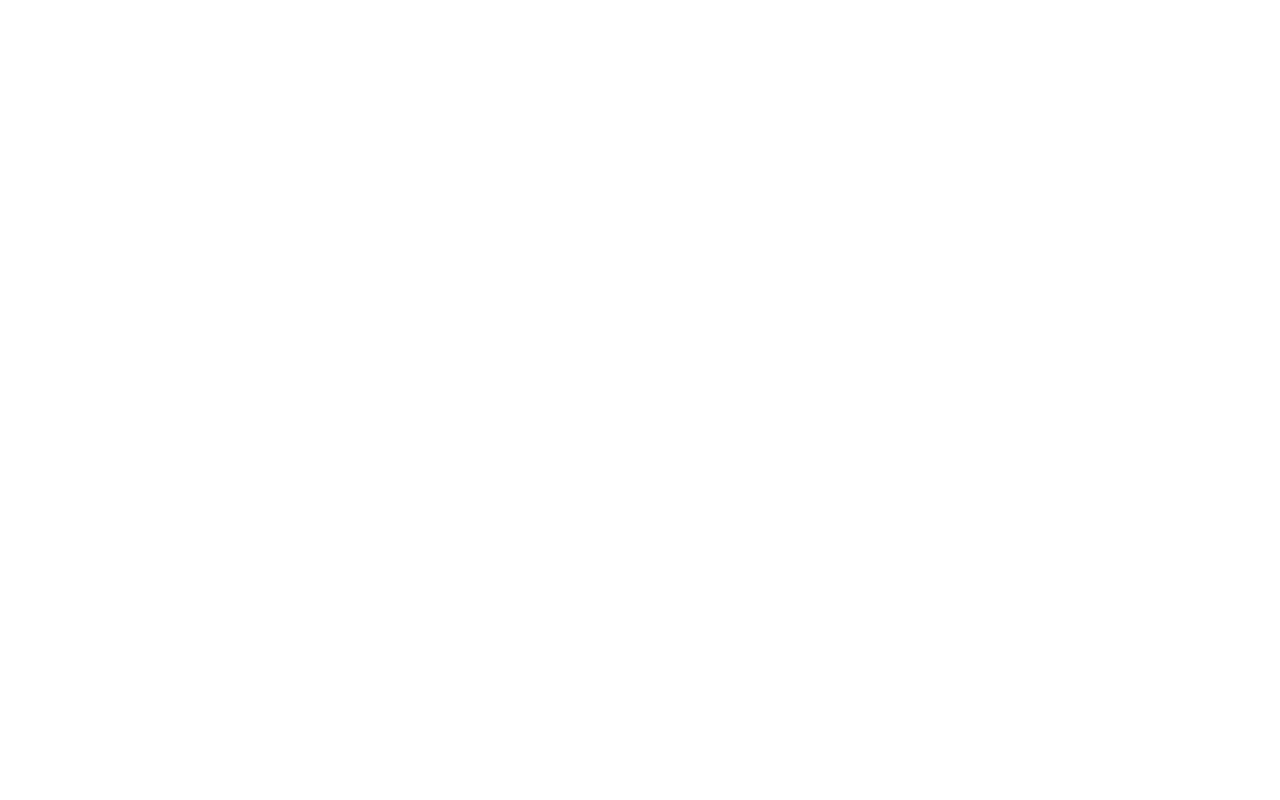
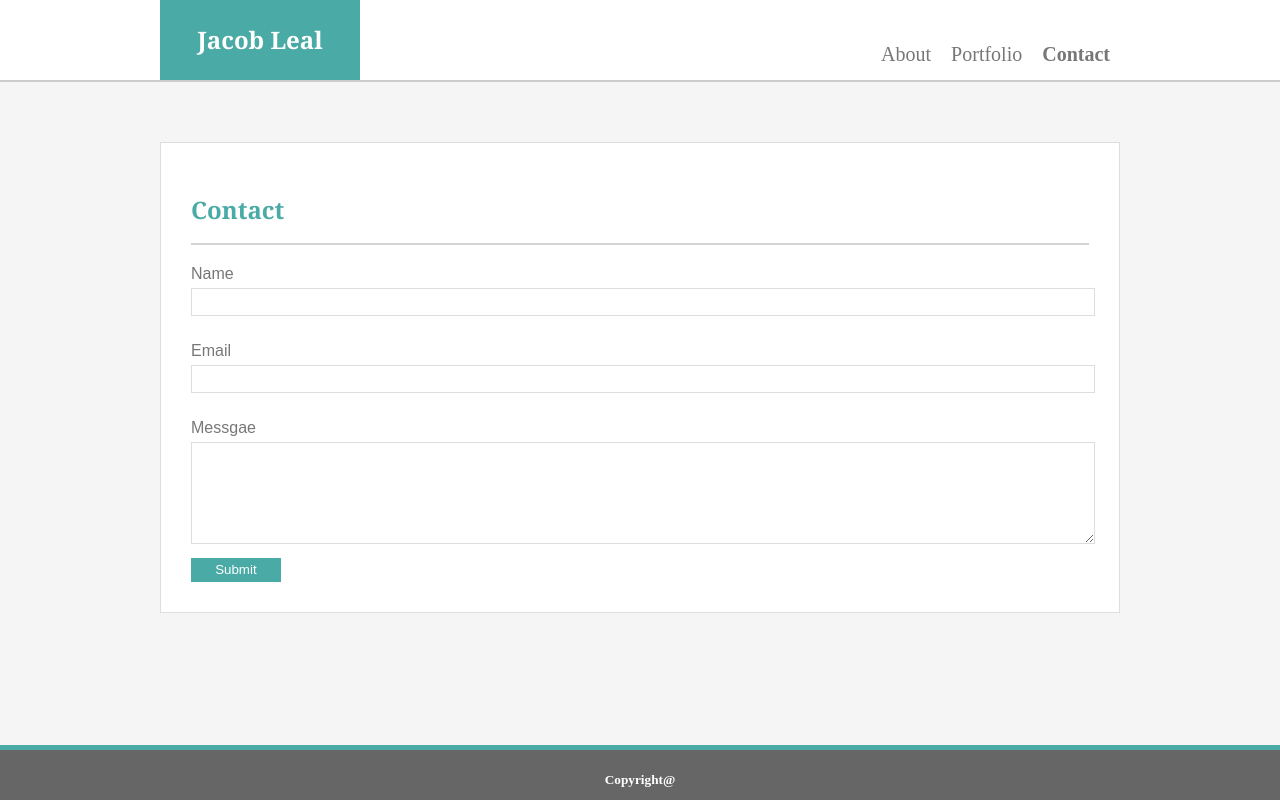
Before and after one commit to LealTX/Basic-Portfolio, a plain HTML site: page contact.html in a window 1280 px wide. Drawn offline with Linux system fonts and the light colour scheme.

Commit message:
Index and Contact Complete 8/11

```diff
--- a/assets/css/style.css
+++ b/assets/css/style.css
@@ -6,14 +6,21 @@ body, html {
 
 img {
     float: left;
-    padding-right: 20px;
-    padding-bottom: 10px;
+    padding-right: 30px;
+    padding-bottom: 5px;
 }
 
-p {
+.mainText {
     font-family: 'Arial', 'Helvetica Neue', Helvetica, sans-serif;
     line-height: 1.6;
-    color: lightslategray;
+    color: #777777;
+}
+
+.mainEntry {
+    font-family: 'Arial', 'Helvetica Neue', Helvetica, sans-serif;
+    color: #777777;
+    padding: 0;
+    margin-bottom: 5px;
 }
 
 .center {
@@ -28,14 +35,14 @@ p {
     padding: 0;
     margin: 0;
     overflow: hidden;
-    background-color: white;
-    border-bottom: 2px solid lightgray;
+    background-color: #ffffff;
+    border-bottom: 2px solid #cccccc;
 }
 
 .about-tab, .portfolio-tab, .contact-tab {
 	padding: 33px 10px 32px 10px;
     float: right;
-    color: grey;
+    color: #777777;
     font-size: 20px;
     text-decoration: none;
 }
@@ -46,18 +53,18 @@ p {
 
 }
 
-.aboutMeFont {
-    color: teal;
+.mainHeader {
+    color: #4aaaa5;
     font-family: 'Georgia', Times, Times New Roman, serif;
     border-bottom: 2px solid lightgray;
     height: 50px;
 }
 
-.aboutMe {
-    background-color: white;
+.centerContent {
+    background-color: #ffffff;
     padding: 30px;
     margin-top: 50px;
-
+    border: 1px solid #dddddd;
 }
 
 .nameDiv {
@@ -68,7 +75,7 @@ p {
     margin-top: -20px;
     padding: 5;
     overflow: hidden;
-    background-color: teal;
+    background-color: #4aaaa5;
     text-align: center;
 
 }
@@ -82,9 +89,34 @@ p {
     left: 0;
     bottom: 0;
     width: 100%;
-    background-color: gray;
+    background-color: #666666;
     text-align: center;
     height: 50px;
-    border-top: 5px solid teal;
+    border-top: 5px solid #4aaaa5;
     color: white;
   }
+
+.entrySingle {
+    width: 100%;
+    border: 1px solid #dddddd;
+    height: 24px;
+    margin-bottom: 10px;
+    font-family: 'Arial', 'Helvetica Neue', Helvetica, sans-serif;
+
+}
+
+.entryMessage {
+    width: 100%;
+    border: 1px solid #dddddd;
+    height: 96px;
+    margin-bottom: 10px;
+    font-family: 'Arial', 'Helvetica Neue', Helvetica, sans-serif;
+}
+
+#submitButton {
+    background-color: #4aaaa5;
+    color: #ffffff;
+    width: 10%;
+    height: 24px;
+    border: none;
+}
--- a/contact.html
+++ b/contact.html
@@ -0,0 +1,43 @@
+<!DOCTYPE html>
+<html>
+<head>
+    <meta charset="utf-8" />
+    <meta http-equiv="X-UA-Compatible" content="IE=edge">
+    <title>Jacob Leal's Contact</title>
+    <meta name="viewport" content="width=device-width, initial-scale=1">
+    <link rel="stylesheet" type="text/css" media="screen" href="main.css" />
+    <script src="main.js"></script>
+    <link rel="stylesheet" type="text/css" href="assets/css/style.css" />
+ </head>
+<body>
+
+    <section class="topBorder">
+        <div class="center">
+            <div class="nameDiv">
+                <h1 class="nameFont">Jacob Leal</h1>
+            </div>
+            <a class="contact-tab" href="contact.html"><strong>Contact</strong></a>
+            <a class="portfolio-tab" href="portfolio.html">Portfolio</a>
+            <a class="about-tab" href="index.html">About</a>
+        </div>
+    </section>
+
+    <section class="center">
+        <div class="centerContent">
+            <h1 class="mainHeader">Contact</h1>
+            <p class="mainEntry">Name</p>
+            <input class="entrySingle" type="text" name="name" value="">
+            <p class="mainEntry">Email</p>
+            <input class="entrySingle" type="text" name="email" value="">
+            <p class="mainEntry">Messgae</p>
+            <textarea class="entryMessage" type="text" name="message" value=""></textarea>
+            <input id="submitButton" type="submit" value="Submit">
+        </div>
+    </section>
+
+    <section class="footer">
+        <h5>Copyright@</h5>
+    </section>
+
+</body>
+</html>
```
Also changed, not shown: index.html (+10 -10 lines), portfolio.html (+36 -0 lines).
